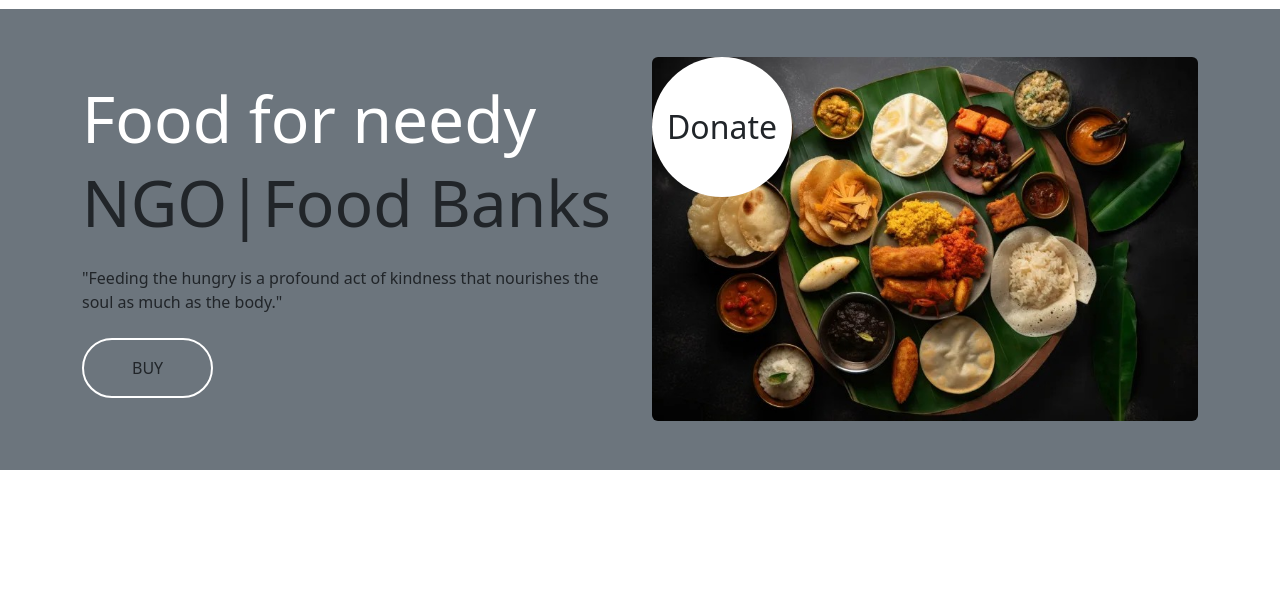
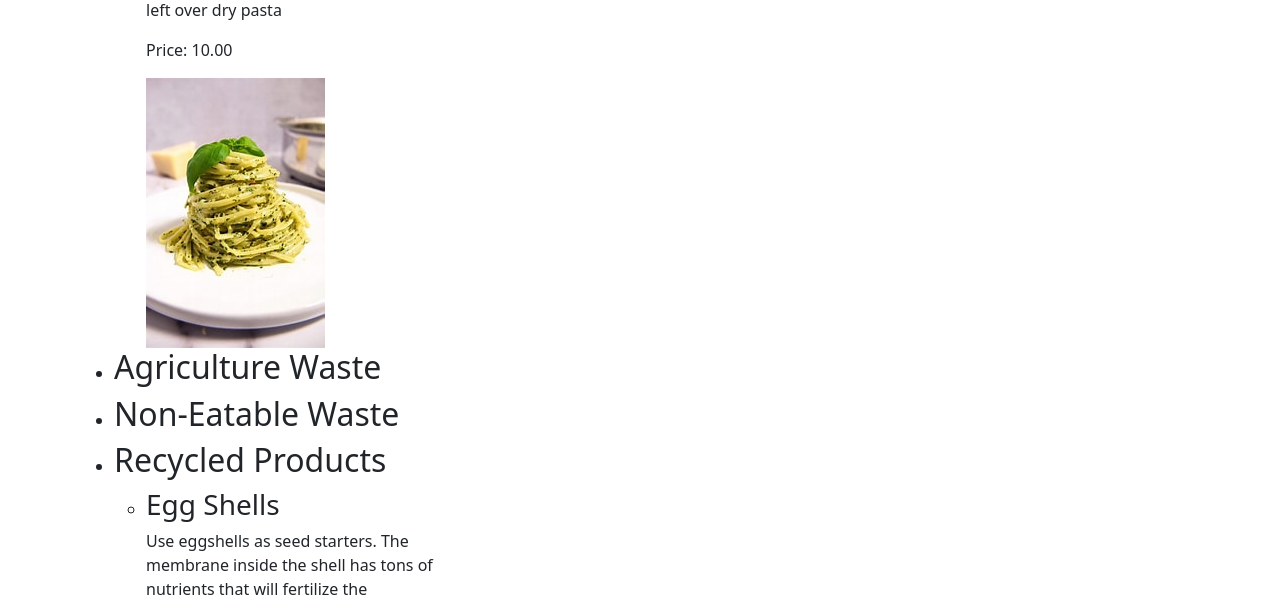
Before and after one commit to Naziyasompalem/Waste-Management-Project, a Django app: page /products/ in a window 1280 px wide. Shown: the part 2515-3118 px from the top of the page. Run offline with Django 5.2, Linux system fonts and the light colour scheme; data comes from the database, SQL or seed files in the repository; both versions use the stored data as it was after the commit; some libraries are stand-ins or nearby versions.

Commit message:
Added templatetags for Products App

```diff
--- a/ecogift/settings.py
+++ b/ecogift/settings.py
@@ -42,9 +42,10 @@
     'products',
     'mathfilters',
     'crispy_forms',
-    'crispy_bootstrap4'
+    'crispy_bootstrap4',
+    'products.templatetags',
+]
 
-]
 
 MIDDLEWARE = [
     'django.middleware.security.SecurityMiddleware',
--- /dev/null
+++ b/products/templatetags/custom_filters.py
@@ -0,0 +1,7 @@
+from django import template
+
+register = template.Library()
+
+@register.filter
+def get_item(dictionary, key):
+    return dictionary.get(key)
--- a/products/views.py
+++ b/products/views.py
@@ -21,13 +21,25 @@
 
 def index(request):
 
-    pr=Product.objects.filter(id=1)
+    '''pr=Product.objects.filter(id=1)
     cr=Category.objects.all()
 
     print(pr,cr)
     context={
         'product':pr,
         'categories':cr
+    }
+   '''
+    categories = Category.objects.all()
+    products_by_category = {}
+
+    for category in categories:
+        products = Product.objects.filter(Category=category)
+        products_by_category[category.Name] = products
+
+    context = {
+        'categories': categories,
+        'products_by_category': products_by_category
     }
 
     return render(request,'index.html', context)
--- a/templates/index.html
+++ b/templates/index.html
@@ -1,6 +1,7 @@
 {%extends 'base.html'%}
 {% load static %}
 {% load mathfilters %}
+{% load custom_filters %}
 
 
 {%block content%}
@@ -263,7 +264,6 @@
     </div>
     <!-- Fruits Shop End-->
 
-{% comment %}
     <div class="container-fluid fruite py-5">
         <div class="container py-5">
             <div class="tab-class text-center">
@@ -276,7 +276,7 @@
                                 <li>
                                     <h2>{{ category.Name }}</h2>
                                     <ul>
-                                        {% for product in products_by_category[category.Name] %}
+                                        {% for product in products_by_category|get_item:category.Name %}
                                             <li>
                                                 <h3>{{ product.Name }}</h3>
                                                 <p>{{ product.Description }}</p>
@@ -383,7 +383,7 @@
             </div>
         </div>
     </div>
- {% endcomment %}
+
 
 
 
```
Also changed, not shown: db.sqlite3, media/products/th.jpg (added), products/templatetags/__init__.py (added), 1 other file.
